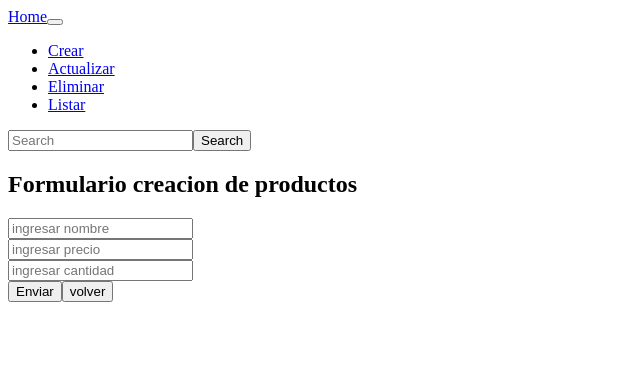
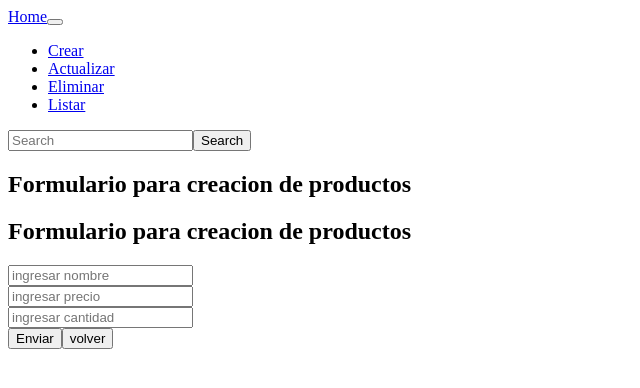
Before and after one commit to Juliandl88/random_quote_machine, a Next.js app in the folder crud-next-firebase/: page /formulario in a window 1280 px wide. Shown: the top 388 px of the page, without its empty margins (0-640 px from the left). Built offline with nearby package versions, Linux system fonts and the light colour scheme.

Commit message:
Se conecta firebase

```diff
--- a/crud-next-firebase/pages/formulario.js
+++ b/crud-next-firebase/pages/formulario.js
@@ -47,7 +47,8 @@ export default function Formulario() {
     <Layout>
       <div>
        <div className='container'>
-        <h2 className='text-center'>Formulario creacion de productos</h2>
+        <h2 className='text-center'>Formulario para creacion de productos</h2>
+        <h2 className='text-center'>Formulario para creacion de productos</h2>
       <div className='card card-body'>
         <form onSubmit={enviarInfo}>
             <div className='form-group'>
```
